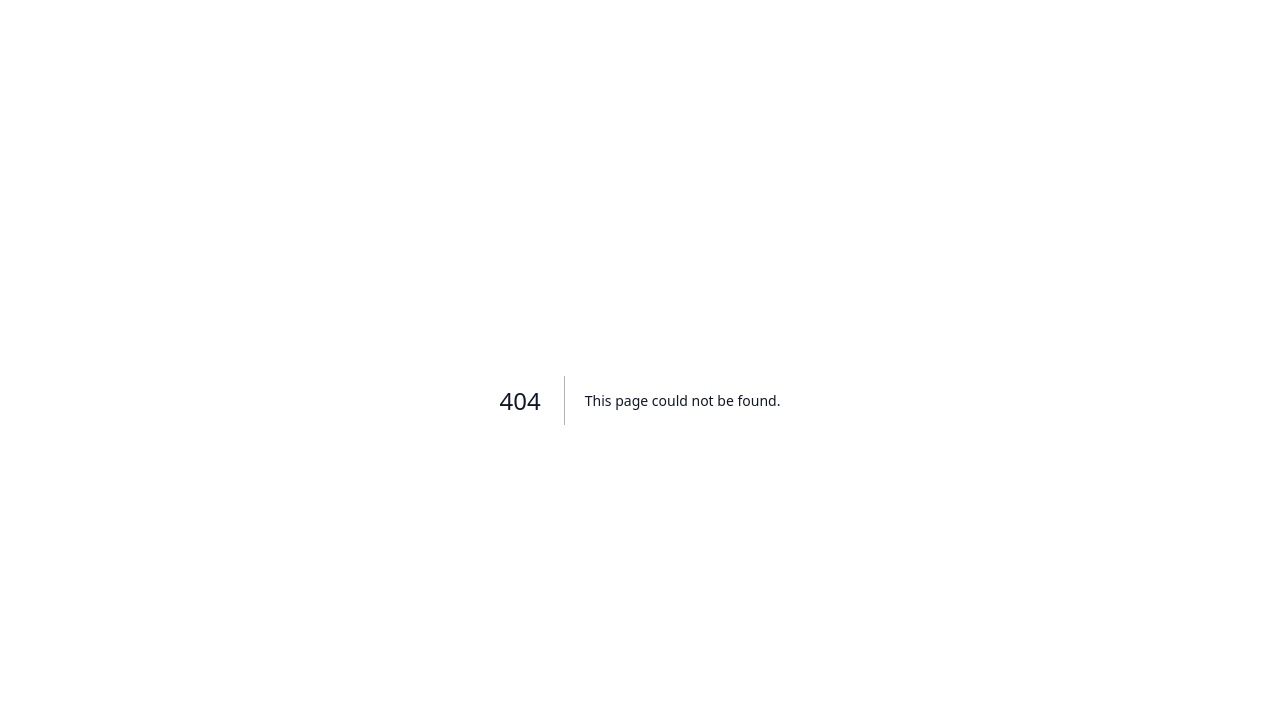
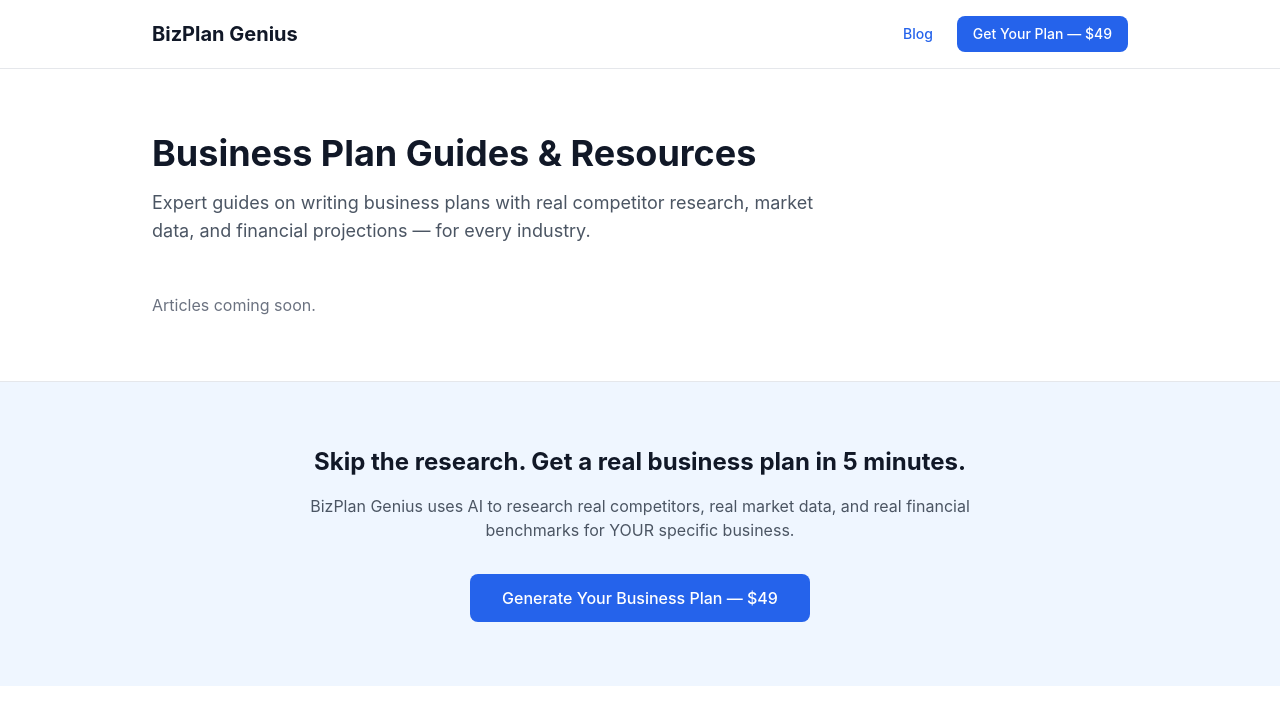
Before and after one commit to eadrianene-code/bizplangenius, a Next.js app in the folder bizplanai/: page /blog in a window 1280 px wide. Before the commit this address had no page. Shown: the top 724 px of the page. Built offline with nearby package versions, Linux system fonts and the light colour scheme.

Commit message:
Create page.tsx

```diff
--- /dev/null
+++ b/bizplanai/src/app/blog/page.tsx
@@ -0,0 +1,104 @@
+import { getAllPosts } from "@/lib/blog";
+import Link from "next/link";
+import { Metadata } from "next";
+
+export const metadata: Metadata = {
+  title: "Blog — BizPlan Genius | Business Planning Tips & Guides",
+  description:
+    "Expert guides on writing business plans, competitor analysis, market research, and financial projections. Industry-specific tips for restaurants, food trucks, SaaS, and more.",
+};
+
+export default function BlogPage() {
+  const posts = getAllPosts();
+
+  return (
+    <div className="min-h-screen bg-white">
+      {/* Header */}
+      <header className="border-b">
+        <div className="max-w-5xl mx-auto px-6 py-4 flex items-center justify-between">
+          <Link href="/" className="text-xl font-bold text-gray-900">
+            BizPlan Genius
+          </Link>
+          <nav className="flex gap-6 items-center">
+            <Link href="/blog" className="text-sm font-medium text-blue-600">
+              Blog
+            </Link>
+            <Link
+              href="/#pricing"
+              className="text-sm font-medium bg-blue-600 text-white px-4 py-2 rounded-lg hover:bg-blue-700"
+            >
+              Get Your Plan — $49
+            </Link>
+          </nav>
+        </div>
+      </header>
+
+      <main className="max-w-5xl mx-auto px-6 py-16">
+        <h1 className="text-4xl font-bold text-gray-900 mb-4">
+          Business Plan Guides & Resources
+        </h1>
+        <p className="text-lg text-gray-600 mb-12 max-w-2xl">
+          Expert guides on writing business plans with real competitor research,
+          market data, and financial projections — for every industry.
+        </p>
+
+        {posts.length === 0 ? (
+          <p className="text-gray-500">Articles coming soon.</p>
+        ) : (
+          <div className="grid gap-8 md:grid-cols-2 lg:grid-cols-3">
+            {posts.map((post) => (
+              <Link
+                key={post.slug}
+                href={`/blog/${post.slug}`}
+                className="group block border rounded-xl p-6 hover:shadow-lg transition-shadow"
+              >
+                <time className="text-sm text-gray-400">
+                  {new Date(post.date).toLocaleDateString("en-US", {
+                    year: "numeric",
+                    month: "long",
+                    day: "numeric",
+                  })}
+                </time>
+                <h2 className="text-xl font-semibold text-gray-900 mt-2 mb-3 group-hover:text-blue-600 transition-colors">
+                  {post.title}
+                </h2>
+                <p className="text-gray-600 text-sm line-clamp-3">
+                  {post.description}
+                </p>
+                <div className="mt-4 flex flex-wrap gap-2">
+                  {post.keywords.slice(0, 3).map((kw) => (
+                    <span
+                      key={kw}
+                      className="text-xs bg-gray-100 text-gray-600 px-2 py-1 rounded"
+                    >
+                      {kw}
+                    </span>
+                  ))}
+                </div>
+              </Link>
+            ))}
+          </div>
+        )}
+      </main>
+
+      {/* CTA */}
+      <section className="bg-blue-50 border-t">
+        <div className="max-w-3xl mx-auto px-6 py-16 text-center">
+          <h2 className="text-2xl font-bold text-gray-900 mb-4">
+            Skip the research. Get a real business plan in 5 minutes.
+          </h2>
+          <p className="text-gray-600 mb-8">
+            BizPlan Genius uses AI to research real competitors, real market
+            data, and real financial benchmarks for YOUR specific business.
+          </p>
+          <Link
+            href="/#pricing"
+            className="inline-block bg-blue-600 text-white px-8 py-3 rounded-lg font-medium hover:bg-blue-700 transition-colors"
+          >
+            Generate Your Business Plan — $49
+          </Link>
+        </div>
+      </section>
+    </div>
+  );
+}
```
